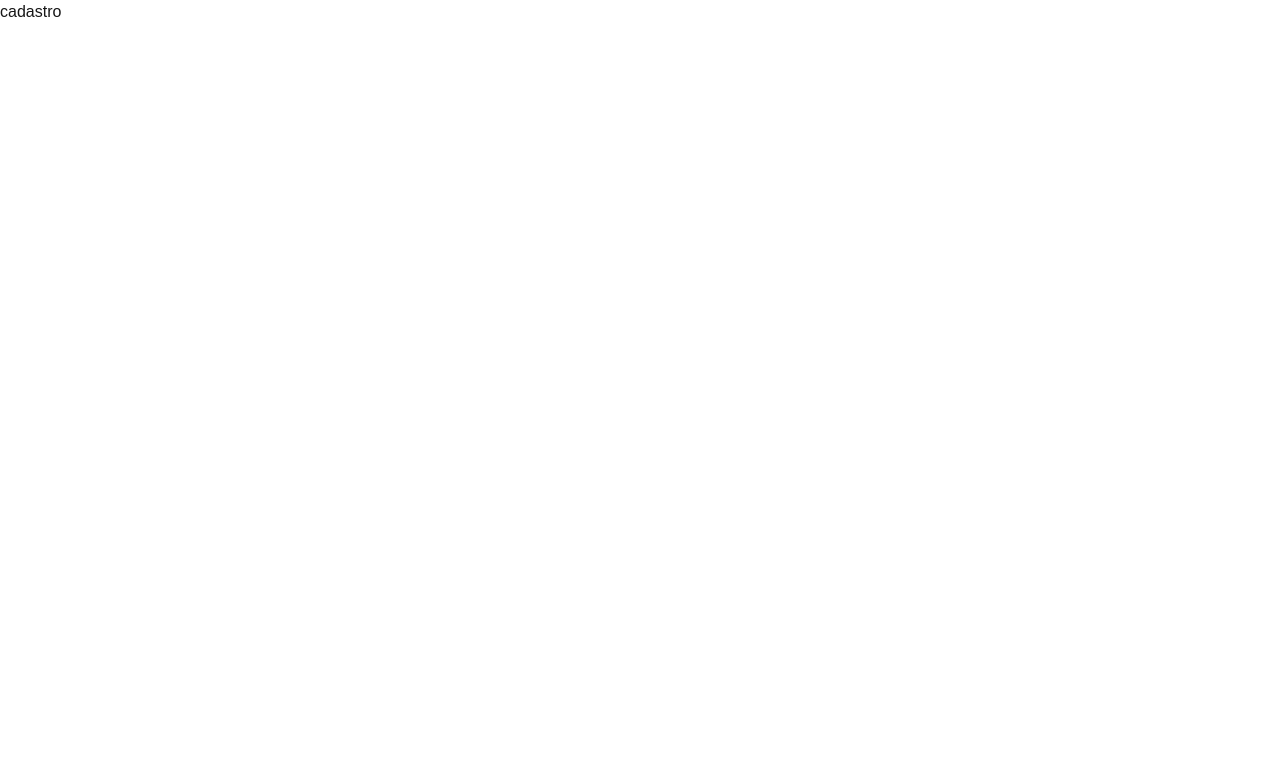
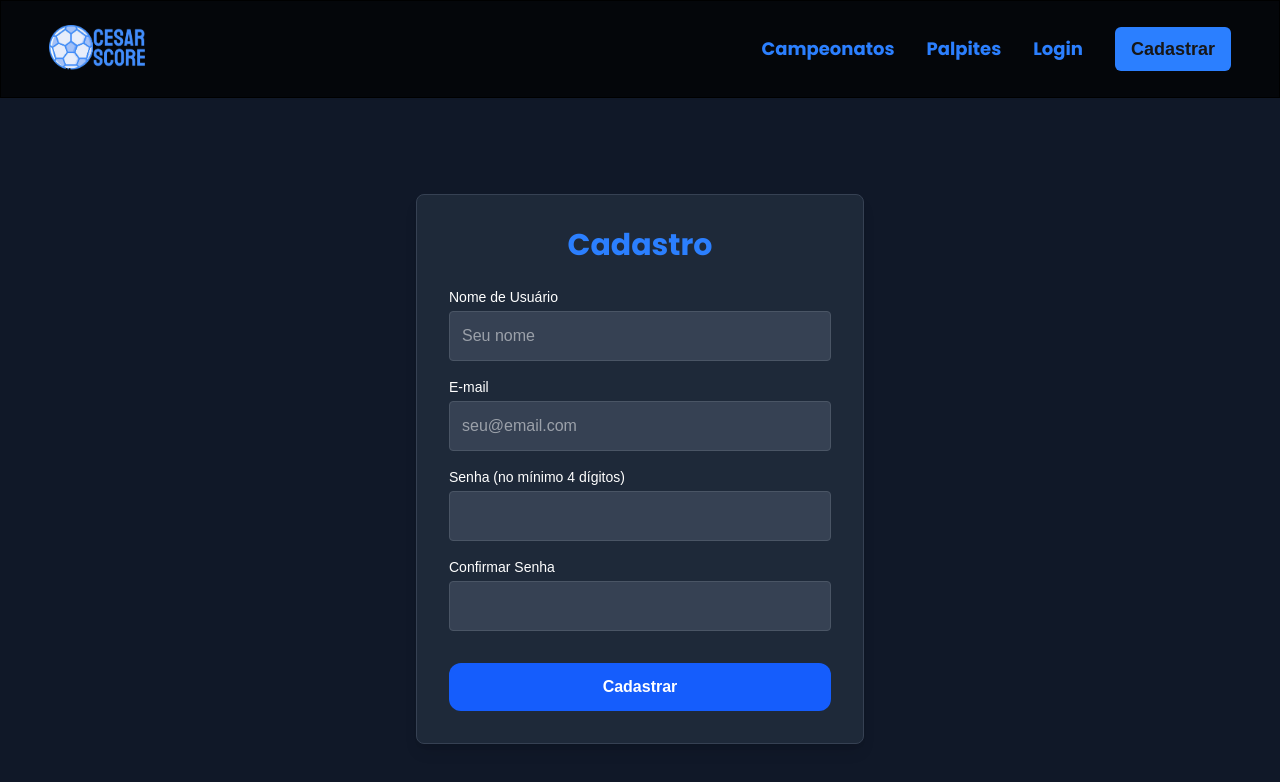
Before and after one commit to rafa-lsc/futebol-data, a Next.js app: page /cadastro in a window 1280 px wide. Shown: the top 782 px of the page. Built offline with nearby package versions, Linux system fonts and the light colour scheme.

Commit message:
feat(cadastro): adiciona o cadastro de usuários

```diff
--- /dev/null
+++ b/data/users.json
@@ -0,0 +1,14 @@
+[
+  {
+    "id": "1765244174593",
+    "name": "Teste",
+    "email": "ze.jose@gmail.com",
+    "password": "$2b$10$4JxHLRvuYyfinpk.2LNWT.EHL4xMZlkE.UJkqny/4MX.18GgiS6U2"
+  },
+  {
+    "id": "1765244216982",
+    "name": "Teste dois",
+    "email": "jose.ze@gmail.com",
+    "password": "$2b$10$274sRZJNO.5C.E0ceizHr.0DN8PZrX3nDgidL6y0ndjPj0jJSj/aW"
+  }
+]
--- a/package.json
+++ b/package.json
@@ -9,12 +9,15 @@
     "lint": "eslint"
   },
   "dependencies": {
+    "bcryptjs": "^3.0.3",
     "next": "16.0.3",
     "react": "19.2.0",
-    "react-dom": "19.2.0"
+    "react-dom": "19.2.0",
+    "zod": "^4.1.13"
   },
   "devDependencies": {
     "@tailwindcss/postcss": "^4",
+    "@types/bcryptjs": "^2.4.6",
     "@types/node": "^20",
     "@types/react": "^19",
     "@types/react-dom": "^19",
--- /dev/null
+++ b/src/app/api/auth/register/route.ts
@@ -0,0 +1,53 @@
+import { NextResponse } from 'next/server';
+
+import bcrypt from 'bcryptjs';
+import { z } from 'zod';
+import { getUsers, saveUser } from '@/src/libs/db';
+
+
+const registerSchema = z.object({
+  name: z.string().min(1, "O nome é obrigatório"),
+  email: z.string().email("Email inválido"),
+  password: z.string().min(4, "Senha deve ter no mínimo 4 dígitos"),
+  confirmPassword: z.string()
+}).refine((data) => data.password === data.confirmPassword, {
+  message: "As senhas não coincidem",
+  path: ["confirmPassword"],
+});
+
+export async function POST(request: Request) {
+  try {
+    const body = await request.json();
+
+    const result = registerSchema.safeParse(body);
+    if (!result.success) {
+      return NextResponse.json({ error: result.error.issues[0].message }, { status: 400 });
+    }
+
+    const { name, email, password } = result.data;
+    const users = getUsers();
+
+
+    const userExists = users.find((u: any) => u.email === email);
+    if (userExists) {
+      return NextResponse.json({ error: "Este e-mail já está cadastrado." }, { status: 409 });
+    }
+
+
+    const hashedPassword = await bcrypt.hash(password, 10);
+
+    const newUser = {
+      id: Date.now().toString(),
+      name,
+      email,
+      password: hashedPassword,
+    };
+
+    saveUser(newUser);
+
+    return NextResponse.json({ message: "Usuário cadastrado com sucesso!" }, { status: 201 });
+
+  } catch (error) {
+    return NextResponse.json({ error: "Erro do servidor" }, { status: 500 });
+  }
+}
--- a/src/app/cadastro/page.tsx
+++ b/src/app/cadastro/page.tsx
@@ -1,6 +1,129 @@
+'use client';
+
+import { useState } from 'react';
+import Link from 'next/link';
+import { useRouter } from 'next/navigation';
+import Header from '@/src/components/Header/Header';
 
 export default function Cadastro() {
-    return (
-        <h1>cadastro</h1>
-    );
+  const router = useRouter();
+  const [formData, setFormData] = useState({
+    name: '',
+    email: '',
+    password: '',
+    confirmPassword: ''
+  });
+  const [error, setError] = useState('');
+  const [success, setSuccess] = useState('');
+
+  const handleChange = (e: React.ChangeEvent<HTMLInputElement>) => {
+    setFormData({ ...formData, [e.target.name]: e.target.value });
+  };
+
+  const handleSubmit = async (e: React.FormEvent) => {
+    e.preventDefault();
+    setError('');
+    setSuccess('');
+
+
+    if (formData.password !== formData.confirmPassword) {
+      setError("As senhas não coincidem.");
+      return;
+    }
+
+    try {
+      const res = await fetch('/api/auth/register', {
+        method: 'POST',
+        headers: { 'Content-Type': 'application/json' },
+        body: JSON.stringify(formData),
+      });
+
+      const data = await res.json();
+
+      if (!res.ok) {
+        throw new Error(data.error || 'Erro ao cadastrar');
+      }
+
+      setSuccess("Cadastro realizado com sucesso! ");
+      setTimeout(() => router.push('/login'), 2000);
+
+    } catch (err: any) {
+      setError(err.message);
+    }
+  };
+
+  return (
+    <div className="min-h-screen bg-gray-900 text-white">
+      <Header />
+
+      <main className="flex flex-col items-center justify-center pt-24 px-4">
+        <div className="bg-gray-800 p-8 rounded-lg shadow-lg w-full max-w-md border border-gray-700">
+          <h1 className="text-3xl font-poppins font-bold text-center mb-6 text-blue-500">
+            Cadastro
+          </h1>
+
+          {error && <div className="bg-red-500/20 text-red-200 p-3 rounded mb-4 text-sm">{error}</div>}
+          {success && <div className="bg-green-500/20 text-green-200 p-3 rounded mb-4 text-sm">{success}</div>}
+
+          <form onSubmit={handleSubmit} className="flex flex-col gap-4">
+            <div>
+              <label className="block text-sm font-medium mb-1">Nome de Usuário</label>
+              <input
+                type="text"
+                name="name"
+                required
+                className="w-full p-3 rounded bg-gray-700 border border-gray-600 focus:outline-none focus:border-blue-500"
+                placeholder="Seu nome"
+                onChange={handleChange}
+              />
+            </div>
+
+            <div>
+              <label className="block text-sm font-medium mb-1">E-mail</label>
+              <input
+                type="email"
+                name="email"
+                required
+                className="w-full p-3 rounded bg-gray-700 border border-gray-600 focus:outline-none focus:border-blue-500"
+                placeholder="seu@email.com"
+                onChange={handleChange}
+              />
+            </div>
+
+            <div>
+              <label className="block text-sm font-medium mb-1">Senha (no mínimo 4 dígitos)</label>
+              <input
+                type="password"
+                name="password"
+                required
+                minLength={4}
+                className="w-full p-3 rounded bg-gray-700 border border-gray-600 focus:outline-none focus:border-blue-500"
+                onChange={handleChange}
+              />
+            </div>
+
+            <div>
+              <label className="block text-sm font-medium mb-1">Confirmar Senha</label>
+              <input
+                type="password"
+                name="confirmPassword"
+                required
+                minLength={4}
+                className="w-full p-3 rounded bg-gray-700 border border-gray-600 focus:outline-none focus:border-blue-500"
+                onChange={handleChange}
+              />
+            </div>
+
+            <button
+              type="submit"
+              className="mt-4 bg-blue-600 hover:bg-blue-700 text-white font-bold py-3 rounded-xl transition-colors duration-200 cursor-pointer"
+            >
+              Cadastrar
+            </button>
+          </form>
+
+        </div>
+      </main>
+    </div>
+  );
 }
--- /dev/null
+++ b/src/libs/db.ts
@@ -0,0 +1,27 @@
+import fs from 'fs';
+import path from 'path';
+
+const filePath = path.join(process.cwd(), 'data', 'users.json');
+
+
+export function ensureDataFile() {
+  const dir = path.dirname(filePath);
+  if (!fs.existsSync(dir)) {
+    fs.mkdirSync(dir, { recursive: true });
+  }
+  if (!fs.existsSync(filePath)) {
+    fs.writeFileSync(filePath, '[]', 'utf-8');
+  }
+}
+
+export function getUsers() {
+  ensureDataFile();
+  const fileData = fs.readFileSync(filePath, 'utf-8');
+  return JSON.parse(fileData);
+}
+
+export function saveUser(user: any) {
+  const users = getUsers();
+  users.push(user);
+  fs.writeFileSync(filePath, JSON.stringify(users, null, 2), 'utf-8');
+}
```
Also changed, not shown: 1 other file (tests, documents, lock files or other folders).
